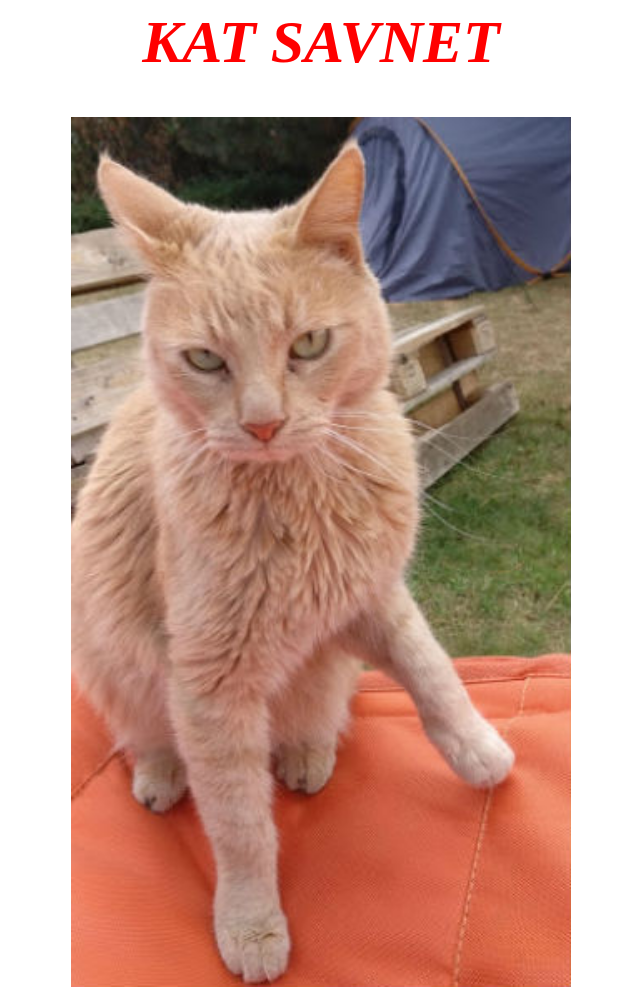
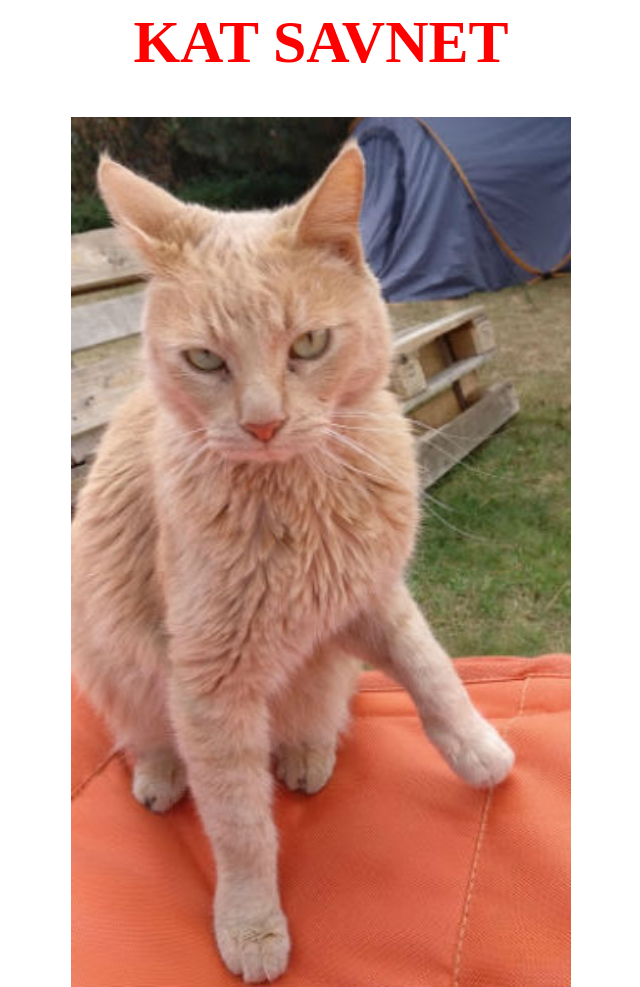
Before and after one commit to ChrisFuglsang/ChrisFuglsang.github.io, a plain HTML site: page index.html in a window 1280 px wide. Shown: the top 987 px of the page, without its empty margins (319-959 px from the left). Drawn offline with Linux system fonts and the light colour scheme.

Commit message:
Update index.html

```diff
--- a/index.html
+++ b/index.html
@@ -1,7 +1,7 @@
 </html><!DOCTYPE html>
 <html lang="da">
 <div style="text-align:center">
-<H1 style="font-size:60px;color:rgb(255, 0, 0);"><em>KAT SAVNET</em></H1>
+<H1 style="font-size:60px;color:rgb(255, 0, 0);">KAT SAVNET</H1>
 <img id="julius" src="./julius/julius.png" style="width:500px">
 <body>
     <H2> Julius er forsvundet! </H2>
```
